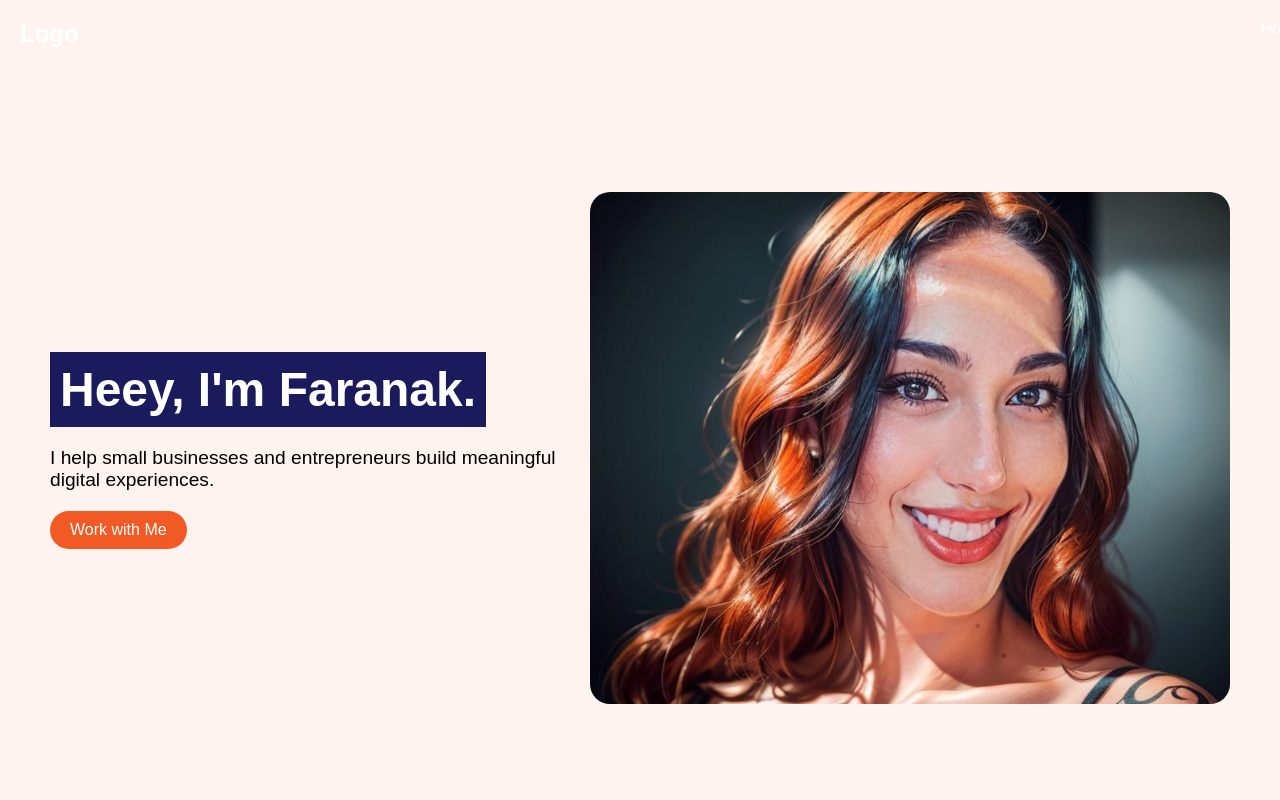
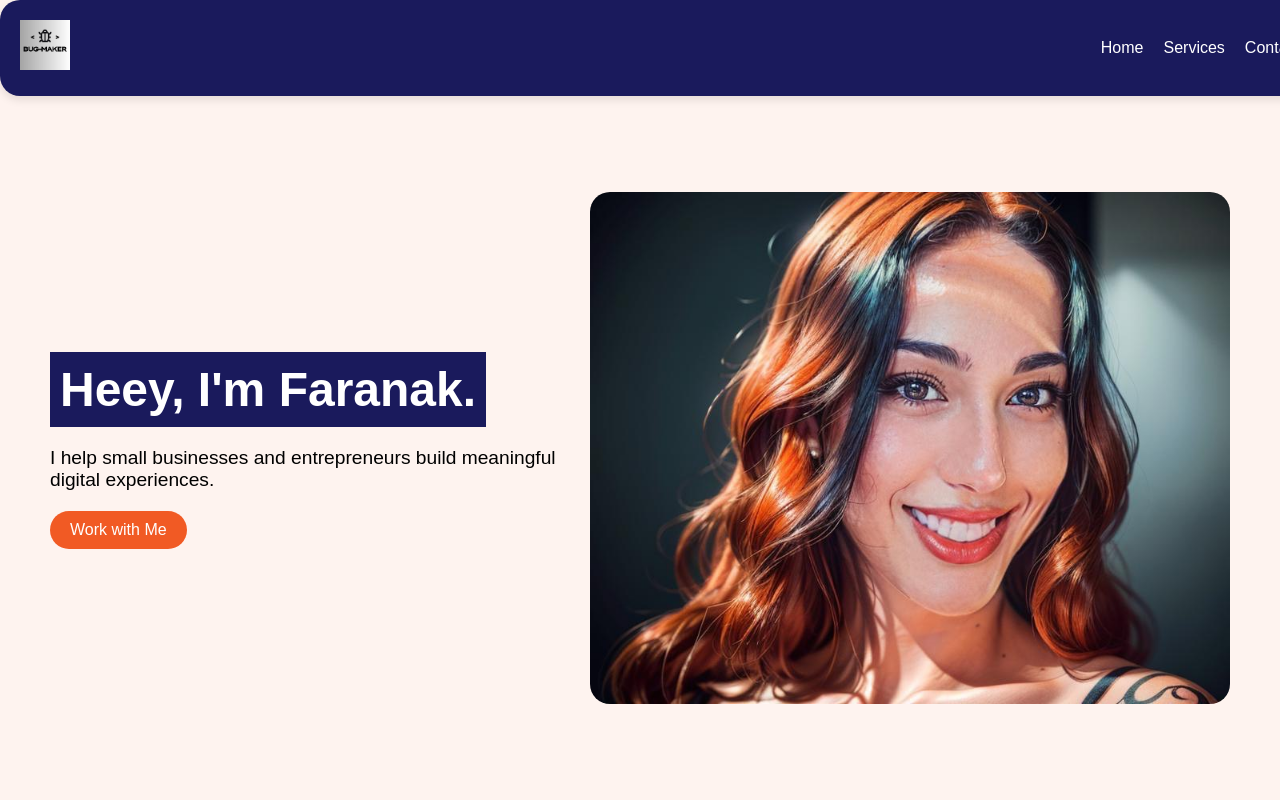
Before and after one commit to FaranakNS/mi-Portfolio, a Next.js app: page / in a window 1280 px wide. Shown: the top 800 px of the page. Built offline with nearby package versions, Linux system fonts and the light colour scheme.

Commit message:
header is done now

```diff
--- a/src/component/Header.js
+++ b/src/component/Header.js
@@ -4,14 +4,24 @@ import styled from "styled-components";
 const HeaderContainer = styled.header`
   display: flex;
   justify-content: space-between;
-  align-items: left;
+  align-items: center;
   padding: 20px;
-  width: 90rem;
+  width: 100%;
+  max-width: 90rem;
+  margin: 0 auto;
+  background-color: ${({ theme }) => theme.colors.primary};
+  border-radius: 20px;
+  box-shadow: 0 4px 8px rgba(0, 0, 0, 0.1);
 `;
 
 const Logo = styled.div`
   font-size: 1.5em;
   font-weight: bold;
+
+  img {
+    width: 50px; /* Adjust the size as needed */
+    height: auto;
+  }
 `;
 
 const Nav = styled.nav`
@@ -49,7 +59,10 @@ const Header = () => {
 
   return (
     <HeaderContainer className={scrolled ? "scrolled" : ""}>
-      <Logo>Logo</Logo>
+      <Logo>
+        {" "}
+        <img src="/bug-maker.png" alt="bug" />
+      </Logo>
       <Nav>
         <NavLink href="#home">Home</NavLink>
         <NavLink href="#CaseStudies">Services</NavLink>
```
Also changed, not shown: public/bug-maker.png (added).
